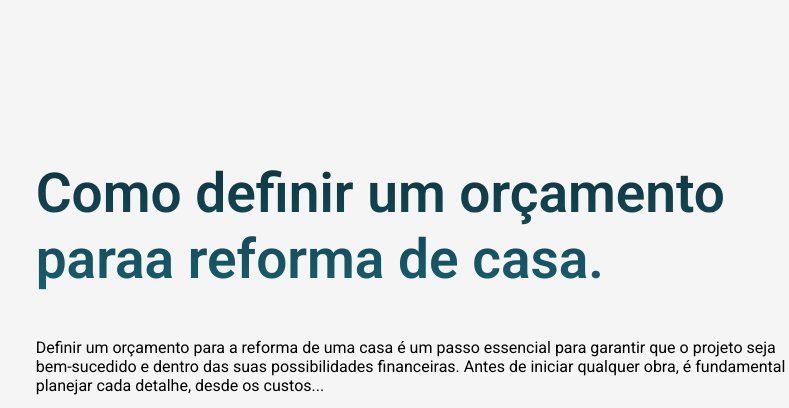
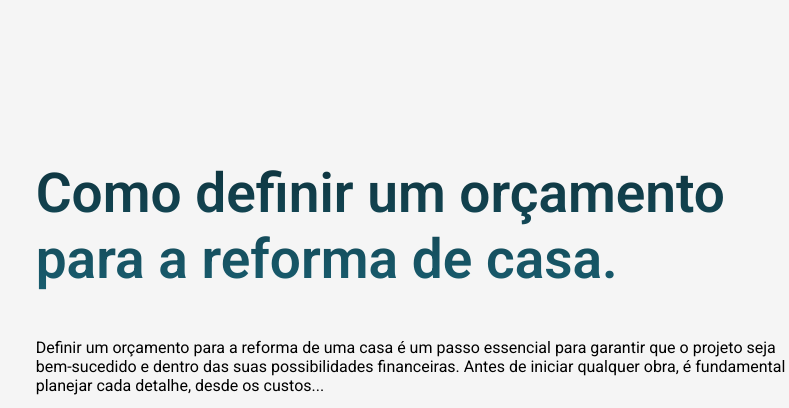
Before and after one commit to ajtoriani/Saphire, a plain HTML site: page index.html in a window 1280 px wide. Shown: the part 1786-2194 px from the top of the page, 491-1280 px from the left. Drawn offline with Linux system fonts and the light colour scheme.

Commit message:
Update index.html

```diff
--- a/index.html
+++ b/index.html
@@ -59,7 +59,7 @@
                     <img src="./img/imgTres.jpg" alt="Um construtor em uma reforma">
                 </div>
                 <div class="art-Um-texto">
-                    <h2>Como definir um orçamento paraa reforma de casa.</h2>
+                    <h2>Como definir um orçamento para a reforma de casa.</h2>
                     <p>Definir um orçamento para a reforma de uma casa é um passo essencial para garantir que o projeto
                         seja
                         bem-sucedido e dentro das suas possibilidades financeiras. Antes de iniciar qualquer obra, é
```
